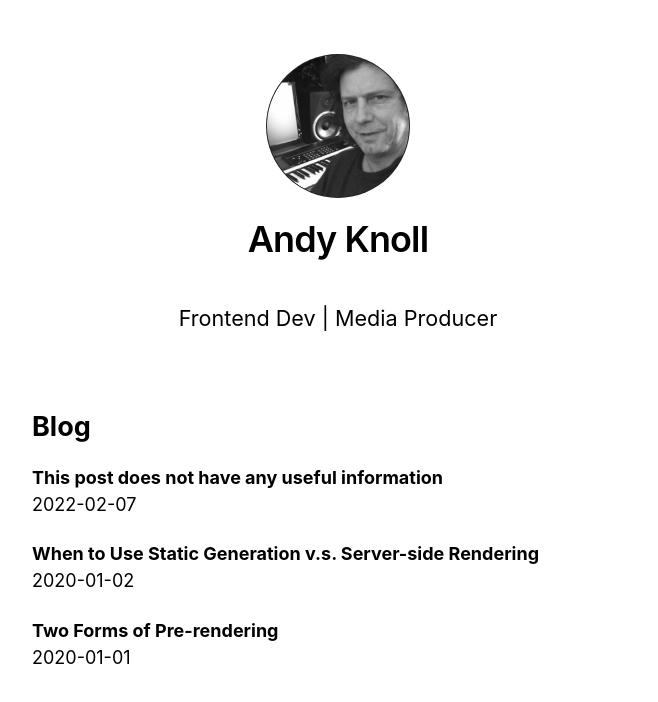
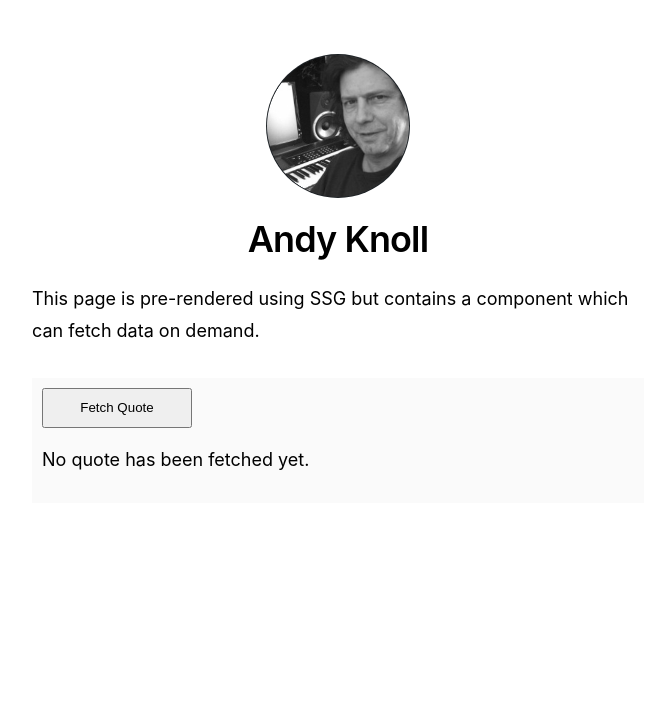
Before and after one commit to andyknoll/blog-04, a Next.js app: page / in a window 1280 px wide. Shown: the top 702 px of the page, without its empty margins (302-960 px from the left). Built offline with nearby package versions, Linux system fonts and the light colour scheme.

Commit message:
implemented QuoteFetcher comp

```diff
--- /dev/null
+++ b/components/QuoteFetcher.js
@@ -0,0 +1,28 @@
+// QuoteFetcher.js
+
+import React from 'react';
+import styles from './QuoteFetcher.module.css'
+
+export default function QuoteFetcher({ children, home }) {
+
+    const [quote, setQuote] = React.useState("No quote has been fetched yet.");
+    const fetchUrl = "https://jsonplaceholder.typicode.com/todos/";
+
+    const fetchQuote = () => {
+        setQuote("fetching next quote...");
+        fetch(fetchUrl)
+        .then(response => response.json())
+        .then(quotes => {
+            //console.log(quotes);
+            const quote = quotes[Math.floor(Math.random() * 100)];
+            setQuote(quote.title);
+        })
+    }
+
+    return (
+        <div className={styles.quoteFetcher}>
+            <button className={styles.buttonA} onClick={fetchQuote}>Fetch Quote</button>
+            <p>{quote}</p>
+        </div>
+    )
+}
--- /dev/null
+++ b/components/QuoteFetcher.module.css
@@ -0,0 +1,13 @@
+/* QuoteFetcher.module.css */
+
+.quoteFetcher {
+    width: 100%;
+    padding: 10px;
+    background-color: #fafafa;
+    /* border: 1px solid gray; */
+}
+
+.buttonA {
+    height: 40px;
+    width: 150px;
+}
--- a/components/layout.js
+++ b/components/layout.js
@@ -10,7 +10,8 @@ import styles from './layout.module.css'
 import utilStyles from '../styles/utils.module.css'
 
 const name = 'Andy Knoll'
-export const siteTitle = 'Next.js Profile Website'
+// export const siteTitle = 'Next.js Profile Website'
+export const siteTitle = 'Next.js Fetch Test Site'
 
 export default function Layout({ children, home }) {
   return (
--- a/pages/index.js
+++ b/pages/index.js
@@ -2,6 +2,7 @@
 
 import Head from 'next/head'
 import Layout, { siteTitle } from '../components/layout'
+import QuoteFetcher from '../components/QuoteFetcher'
 
 import utilStyles from '../styles/utils.module.css'
 import { getSortedPostsData } from '../lib/posts'     // used in getStaticProps()
@@ -28,35 +29,41 @@ export default function Home({ allPostsData }) {
 
       {/* this IS NOT pre-rendered */}
       <section className={utilStyles.headingMd}>
+        {/*
         <p className={utilStyles.center}>Frontend Dev | Media Producer</p>
-        <br/>
-        {/*
         <p className={utilStyles.center}>This is a sample website</p>
         <p className={utilStyles.center}>
           You will be building a site like this on <a href="https://nextjs.org/learn">our Next.js tutorial</a>
         </p>
         */}
+        <small>This page is pre-rendered using SSG but contains a component which can fetch data on demand.</small>
+        <br/><br/>
       </section>
 
-      {/* add new section here */}
-      {/* this IS pre-rendered */}
-      <section className={`${utilStyles.headingMd} ${utilStyles.padding1px}`}>
-        <h2 className={utilStyles.headingLg}>Blog</h2>
-        <ul className={utilStyles.list}>
-          {allPostsData.map(({ id, date, title }) => (
-            <li className={utilStyles.listItem} key={id}>
-              <strong>{title}</strong>
-              <br />
-              {/*
-              {id}
-              <br />
-              */}
-              {date}
-            </li>
-          ))}
-        </ul>
+      <section>
+        <QuoteFetcher />
       </section>
+
 
     </Layout>
   )
 }
+
+      // {/* added this new section here */}
+      // {/* this IS pre-rendered */}
+      // <section className={`${utilStyles.headingMd} ${utilStyles.padding1px}`}>
+      //   <h2 className={utilStyles.headingLg}>Blog</h2>
+      //   <ul className={utilStyles.list}>
+      //     {allPostsData.map(({ id, date, title }) => (
+      //       <li className={utilStyles.listItem} key={id}>
+      //         <strong>{title}</strong>
+      //         <br />
+      //         {/*
+      //         {id}
+      //         <br />
+      //         */}
+      //         {date}
+      //       </li>
+      //     ))}
+      //   </ul>
+      // </section>
```
